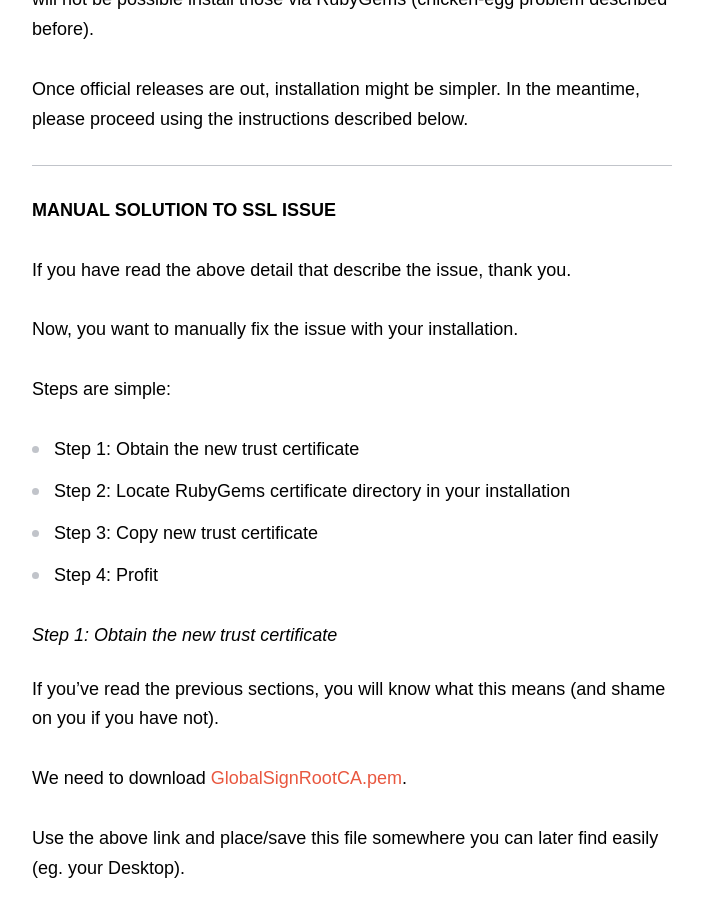
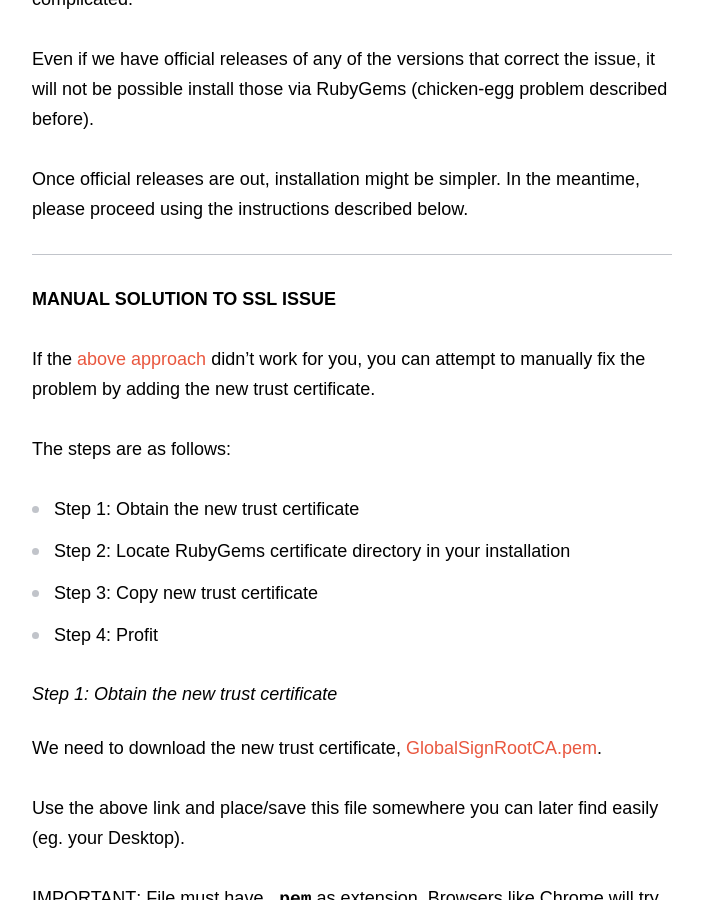
Before and after one commit to radar/guides, a Jekyll site: the page built from ssl-certificate-update.md, in a window 1280 px wide and 900 px high, scrolled down 3505 px. Shown: the whole window, without its empty margins (438-1141 px from the left). Built offline with Jekyll 4.4.1, drawn with Linux system fonts in a browser that asks for light colours; nearby versions of some CDN libraries; some of the changed text lies outside the part shown.

Commit message:
Continue editing ssl-certificate-update.md.

````diff
--- a/ssl-certificate-update.md
+++ b/ssl-certificate-update.md
@@ -52,6 +52,8 @@ C:\>gem uninstall rubygems-update -x
 Removing update_rubygems
 Successfully uninstalled rubygems-update-2.6.7
 ```
+
+If this process does not work for you, you can try [manually adding the new certificate](#manual-solution-to-ssl-issue).
 
 ## Background
 
@@ -118,11 +120,11 @@ meantime, please proceed using the instructions described below.
 
 ## Manual solution to SSL issue
 
-If you have read the above detail that describe the issue, thank you.
+If the [above approach](#installing-using-update-packages) didn't
+work for you, you can attempt to manually fix the problem by
+adding the new trust certificate.
 
-Now, you want to manually fix the issue with your installation.
-
-Steps are simple:
+The steps are as follows:
 
 - Step 1: Obtain the new trust certificate
 - Step 2: Locate RubyGems certificate directory in your installation
@@ -131,17 +133,14 @@ Steps are simple:
 
 ### Step 1: Obtain the new trust certificate
 
-If you've read the previous sections, you will know what this means (and
-shame on you if you have not).
-
-We need to download [GlobalSignRootCA.pem](https://raw.githubusercontent.com/rubygems/rubygems/master/lib/rubygems/ssl_certs/index.rubygems.org/GlobalSignRootCA.pem).
+We need to download the new trust certificate, [GlobalSignRootCA.pem](https://raw.githubusercontent.com/rubygems/rubygems/master/lib/rubygems/ssl_certs/index.rubygems.org/GlobalSignRootCA.pem).
 
 Use the above link and place/save this file somewhere you can later find
 easily (eg. your Desktop).
 
 **IMPORTANT**: File must have `.pem` as extension. Browsers like Chrome will
-try to save it as plain text file. Ensure you change the filename to have
-`.pem` in it after you have downloaded it.
+try to save it as plain text file. Ensure you change the filename to end with
+`.pem` after you have downloaded it.
 
 ### Step 2: Locate RubyGems certificate directory in your installation
 
@@ -174,7 +173,9 @@ previous step inside.
 
 It will be listed with other files like `AddTrustExternalCARoot.pem.`.
 
-### Step 4: Profit
+### Done!
 
-There is actually no step 4. You should be able to install Ruby gems without
-issues now.
+You should now be able to install Ruby gems without issues now.
+
+If you're still encountering issues, you can open an
+[issue on GitHub](https://github.com/rubygems/rubygems).
````
